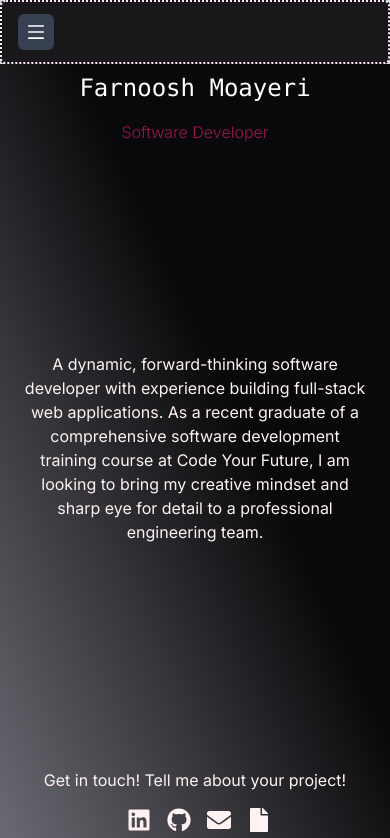
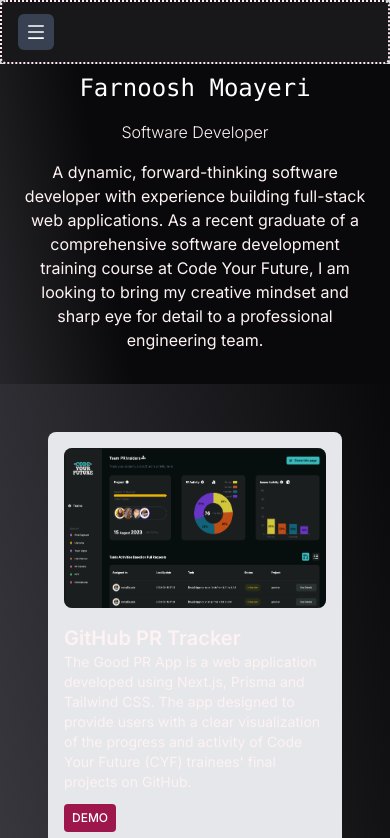
Before and after one commit to Farnooshmo/portfolio, a Next.js app: page / in a window 390 px wide. Shown: the top 838 px of the page. Built offline with nearby package versions, Linux system fonts and the light colour scheme.

Commit message:
Add id to the components + add scroll-smooth to the app

```diff
--- a/app/page.js
+++ b/app/page.js
@@ -6,34 +6,35 @@
 import Contact from "./contact/page";
 import Link from "next/link";
 import TextAnimation from "./components/TextAnimation";
-
+import Projects from "./projects/page";
 
 export default function Home() {
   return (
-    <main className="flex min-h-screen flex-col items-center justify-between p-6 md:p-24 bg-gradient-to-tr from-zinc-500  via-teal-1000 via-10% to-zinc-950 to-60%  text-red-50 ">
-
+    <main className="flex min-h-screen flex-col items-center justify-between p-6 md:p-24 bg-gradient-to-tr from-zinc-500  via-teal-1000 via-10% to-zinc-950 to-60%  text-red-50 scroll-smooth ">
       {/* ----ABOUT ME ---- */}
       <div
-          className="items-center text-center text-pink-800 font-light mb-4 md:text-red-50
+        className="items-center text-center  font-light mb-4 md:text-red-50
         hover:animate-pulse "
+        id="about"
       >
         <TextAnimation />
         Software Developer
       </div>
       <p className="whitespace-normal mb-8 text-base text-center">
-          A dynamic, forward-thinking software developer with experience
-          building full-stack web applications. As a recent graduate of a
-          comprehensive software development training course at Code Your
-          Future, I am looking to bring my creative mindset and sharp eye for
-          detail to a professional engineering team.
+        A dynamic, forward-thinking software developer with experience building
+        full-stack web applications. As a recent graduate of a comprehensive
+        software development training course at Code Your Future, I am looking
+        to bring my creative mindset and sharp eye for detail to a professional
+        engineering team.
       </p>
+      {/* ---- PROJECTS ---- */}
+      <Projects />
 
       {/* ---- FOOTER ---- */}
+      <footer className="flex flex-col items-center gap-x-2 mb-0">
 
-      <footer className="flex flex-col items-center gap-x-2 mb-0">
         <Contact />
         <div className="flex flex-row justify-center mt-4 ml-2 gap-4">
-
           {/* ----LinkedIn icon---- */}
           <div className="flex">
             <Link href="https://www.linkedin.com/in/farnooshmoayeri/">
@@ -72,7 +73,6 @@
           </div>
         </div>
 
-
         <p className=" flex text-xs text-center text-red-50 mt-8 mb-0 border-t-4 border-pink-800">
           Made by Farnoosh, 2023
         </p>
```
Lines whose indentation alone changed are shown as unchanged.
